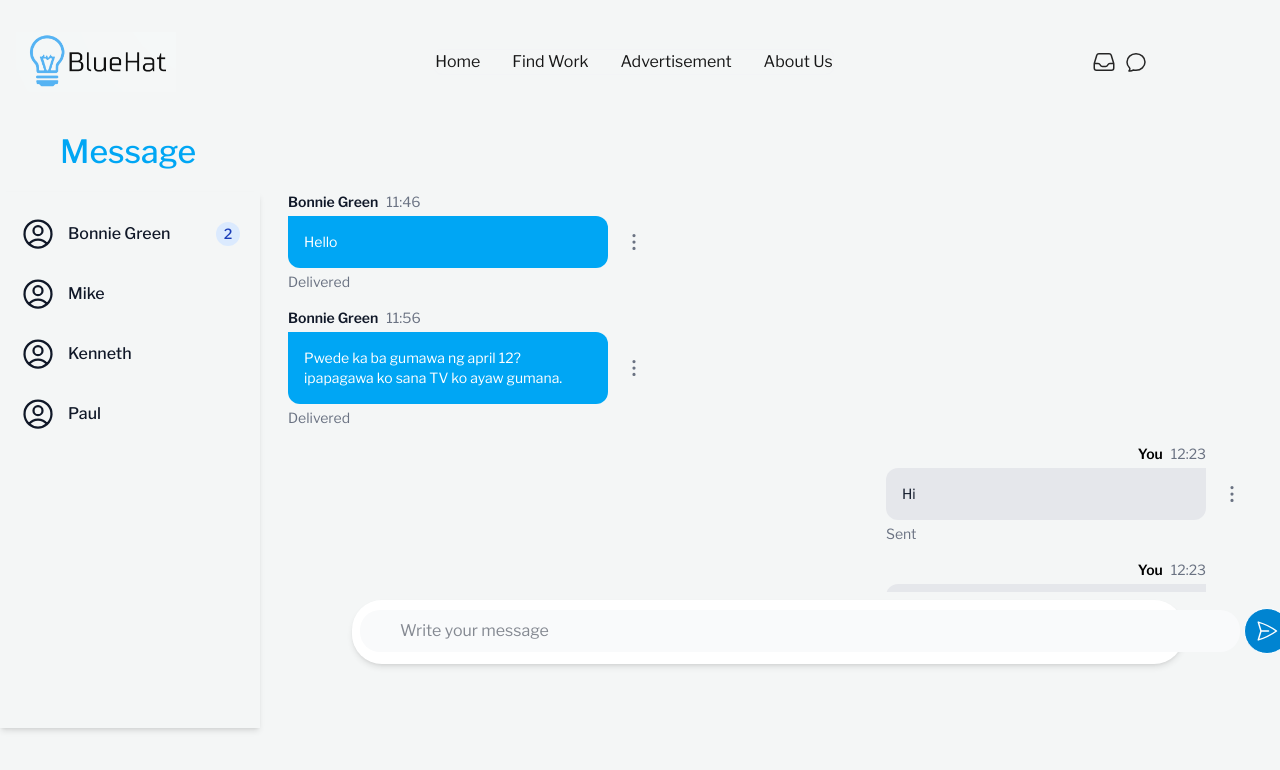
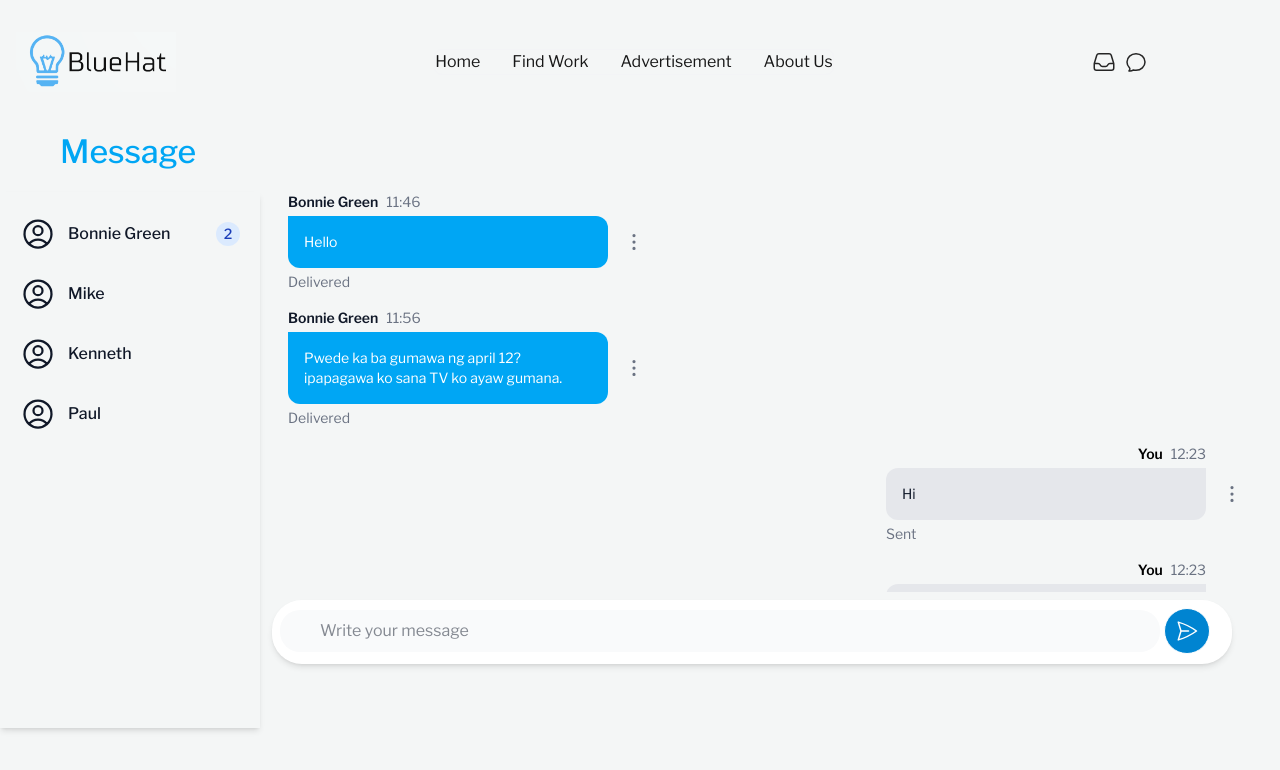
Before and after one commit to mxrxxsv/bluehat, a React (Vite) app: page /chatpage in a window 1280 px wide. Shown: the top 770 px of the page. Built offline with nearby package versions, Linux system fonts and the light colour scheme.

Commit message:
Updating width

```diff
--- a/src/ChatPage.jsx
+++ b/src/ChatPage.jsx
@@ -308,7 +308,7 @@ const ChatPage = () => {
 
                 </div>
 
-                <div className="bg-white h-16 p-2 m-2 rounded-[30px] shadow-md md:mx-20">
+                <div className="bg-white h-16 md:w-240 p-2 m-2 rounded-[30px] shadow-md md:mx-0">
 
                     <form class="flex items-center max-w-sm">
                         <div class="relative w-full">
```
